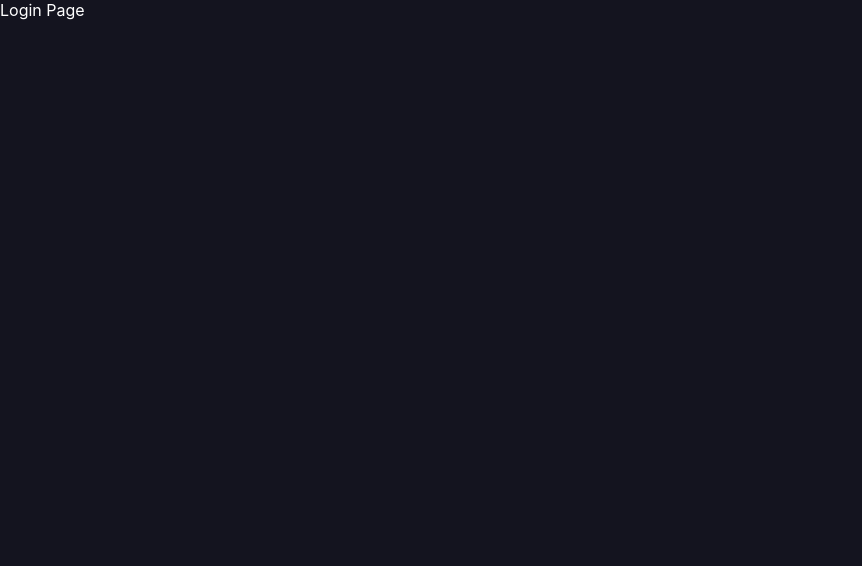
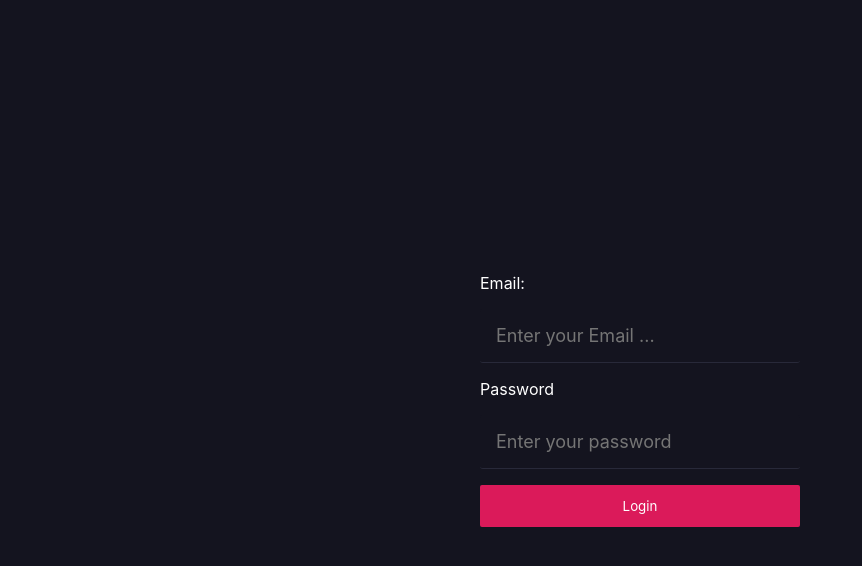
Before and after one commit to ganeshrevadi/Chat-RealTime, a React (Vite) app: page /login in a window 1280 px wide. Shown: the top 566 px of the page, without its empty margins (0-862 px from the left). Built offline with nearby package versions, Linux system fonts and the light colour scheme.

Commit message:
LoginUser

```diff
--- a/src/App.jsx
+++ b/src/App.jsx
@@ -4,10 +4,12 @@ import {BrowserRouter as Router, Routes, Route} from 'react-router-dom'
 import Room from './Pages/Room'
 import LoginPage from './Pages/LoginPage'
 import PrivateRoutes from './components/PrivateRoutes'
+import {AuthProvider} from './utils/AuthContext'
 function App() {
 
   return (
     <Router>
+      <AuthProvider>
       <Routes>
         <Route path="/login" element={<LoginPage/>} />
 
@@ -16,6 +18,7 @@ function App() {
         </Route>
 
         </Routes>
+        </AuthProvider>
     </Router>
   )
 }
--- a/src/Pages/LoginPage.jsx
+++ b/src/Pages/LoginPage.jsx
@@ -1,9 +1,57 @@
-import React from "react";
+import React , { useEffect ,useState } from "react";
+import { useAuth } from "../utils/AuthContext";
+import { useNavigate } from "react-router-dom";
 
 const LoginPage = () => {
+
+    const {user , handleUserLogin} = useAuth()
+    const navigate = useNavigate()
+
+    const [credentials, setCrendentials] = useState({
+        email:'',
+        password:''
+    })
+
+    useEffect(() => {
+        if(user) {
+            navigate('/')
+        }
+
+    }, [])
+
+    const handleInputChange = (e) => {
+        let name = e.target.name
+        let value = e.target.value
+
+        setCrendentials({...credentials, [name]:value})
+
+    }
+
     return (
-        <div>
-            Login Page
+        <div className="auth--container">
+                <div className="from--wrapper">
+                    <form onSubmit={(e) => {handleUserLogin(e,credentials)} }>
+                        <div className="field--wrapper">
+                        <label htmlFor="email">Email:</label>
+                        <input type="email" required name="email" placeholder="Enter your Email ..."
+                        value={credentials.email}
+                        onChange={handleInputChange}/>
+                        </div>
+
+                        <div className="field--wrapper">
+                        <label htmlFor="email">Password</label>
+                        <input type="password" required name="password" placeholder="Enter your password"
+                        value={credentials.password}
+                        onChange={handleInputChange}/>
+                        </div>
+
+                        <div className="field--wrapper">
+                        <input type="submit" value="Login" className="btn btn--lg btn btn--main"/>
+
+                        </div>
+                    </form>
+
+                </div>
         </div>
     )
 }
--- a/src/appwriteConfig.js
+++ b/src/appwriteConfig.js
@@ -1,4 +1,4 @@
-import { Client , Databases} from 'appwrite';
+import { Client , Databases, Account} from 'appwrite';
 
 
 export const PROJECT_ID = '649d0f312c398f943178';
@@ -13,4 +13,6 @@ client
 
 export const databases = new Databases(client);
 
+export const account = new Account(client);
+
 export default client;
--- a/src/components/PrivateRoutes.jsx
+++ b/src/components/PrivateRoutes.jsx
@@ -1,9 +1,10 @@
 import React from "react";
 import { Navigate, Outlet } from "react-router-dom";
 import PrivateRoute from "./PrivateRoutes";
+import { useAuth } from "../utils/AuthContext";
 
 const PrivateRoutes = () => {
-    const user = true
+    const {user} = useAuth()
     return (
         <>
         {user ? <Outlet/> : <Navigate to="/login"/>}
--- /dev/null
+++ b/src/utils/AuthContext.jsx
@@ -0,0 +1,46 @@
+import { createContext, useState, useEffect ,useContext} from "react";
+import { account } from "../appwriteConfig";
+import {useNavigate} from "react-router-dom";
+
+const AuthContext = createContext();
+
+export const AuthProvider = ({ children }) => {
+
+
+    const navigate = useNavigate()
+
+    const [loading, setLoading] = useState(true);
+    const [user, setUser] = useState(null);
+
+    useEffect(() => {
+        setLoading(false)
+    }, [])
+
+    const handleUserLogin = async (e,credentials) => {
+        e.preventDefault()
+        try{
+            const response = await account.createEmailSession(credentials.email,credentials.password)
+            console.log('LOGGED IN', response)
+            const accountDetails = await account.get()
+            setUser(accountDetails)
+
+            navigate('/')
+        }
+        catch(error) {
+            console.log(error)
+        }
+    }
+
+    const contextData = {
+        user,
+        handleUserLogin
+    }
+
+    return <AuthContext.Provider value = {contextData}>
+                {loading ? <p>Loading...</p> : children}
+    </AuthContext.Provider>
+}
+
+export const useAuth = () => {return useContext(AuthContext)}
+
+export default AuthContext;
```
Also changed, not shown: src/components/Header.jsx (added).
